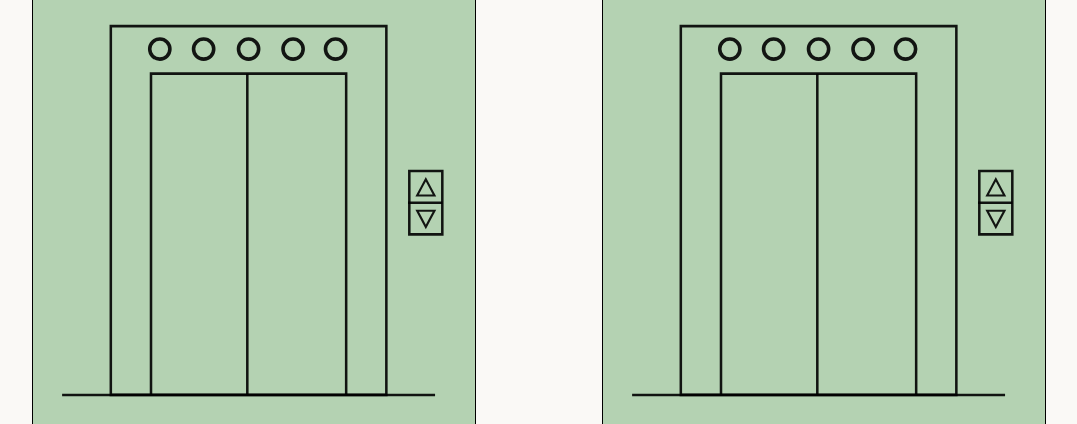
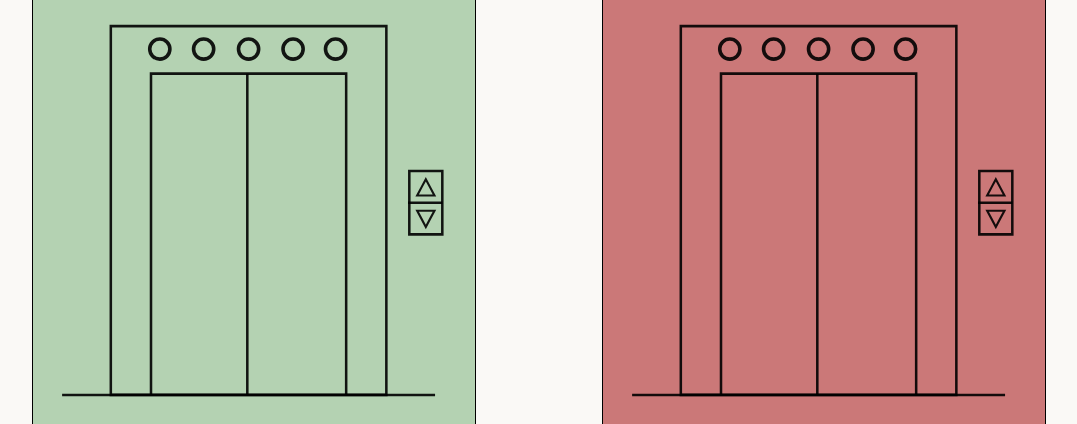
Before and after one commit to vassilyp/WhichElevatorIsWorking, a plain HTML site: page index.html in a window 1280 px wide. Shown: the part 241-665 px from the top of the page, without its empty margins (101-1178 px from the left). Drawn offline with Linux system fonts and the light colour scheme.

Commit message:
Automated update

```diff
--- a/index.html
+++ b/index.html
@@ -41,7 +41,7 @@
      </h3>
     </div>
    </div>
-   <div class="elevator working" id="right-lift">
+   <div class="elevator" id="right-lift">
     <div class="elevator-text">
      <h3>
       RIGHT
```
